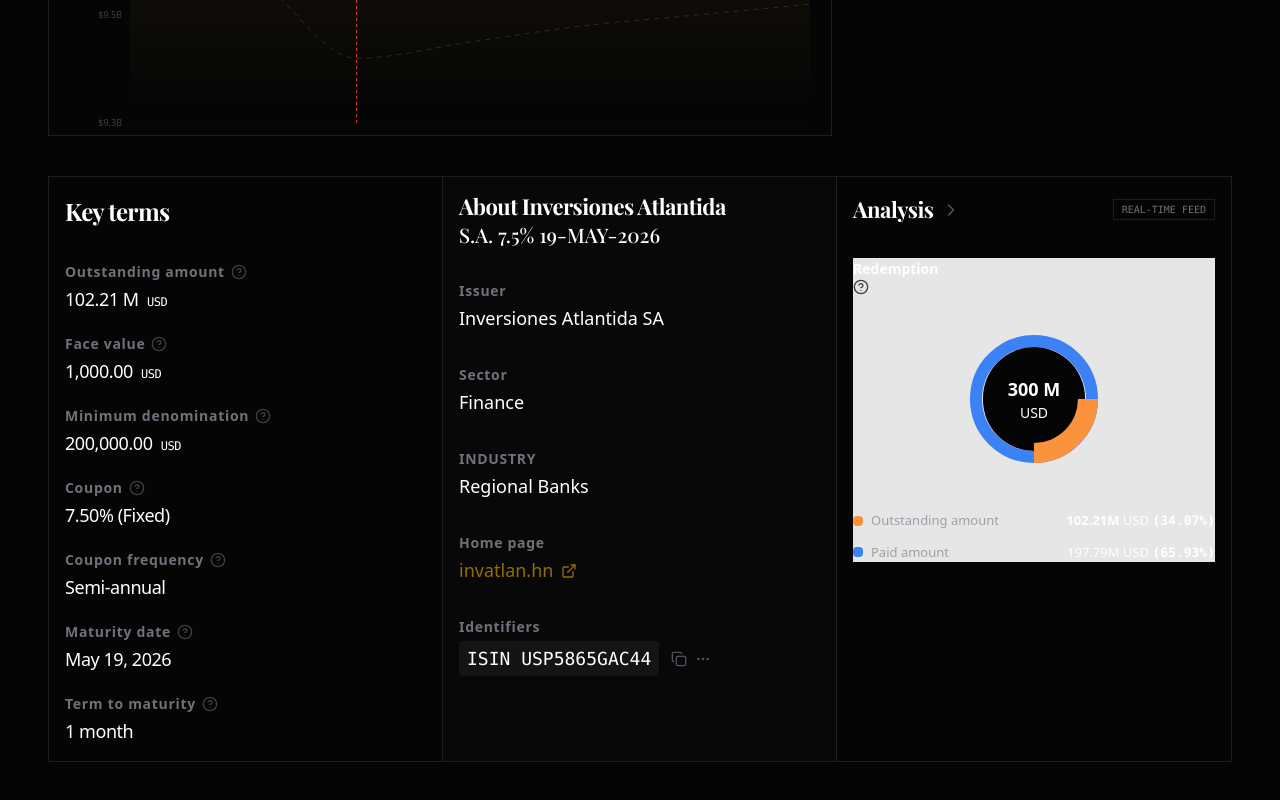
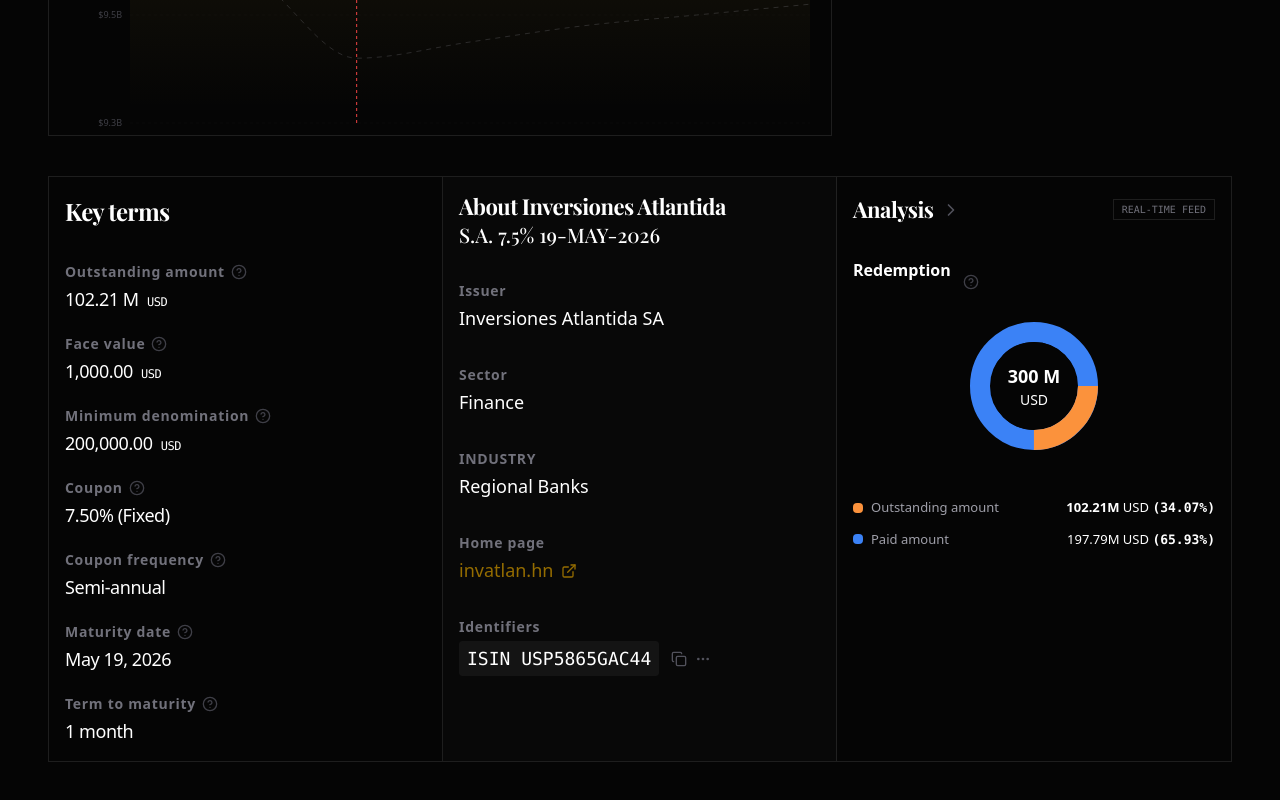
Before and after one commit to legitking4pf/DJF-site, a Next.js app: page /dashboard in a window 1280 px wide. Shown: the part 799-1599 px from the top of the page. Built offline with nearby package versions, Linux system fonts and the light colour scheme; a web font is replaced by a local one.

Commit message:
update TechnicalDossier.tsx

```diff
--- a/src/components/dashboard/TechnicalDossier.tsx
+++ b/src/components/dashboard/TechnicalDossier.tsx
@@ -85,14 +85,16 @@ export const TechnicalDossier = () => {
         </div>
 
         {/* Redemption Donut */}
-        <div className="bg-white/[0.9]">
-          <p className="text-[14px] font-bold text-white mb-6">Redemption <HelpCircle size={16} className="text-zinc-700 group-hover:text-gold transition-colors" /> </p>
-
+        <div>
+          <div className="flex items-center gap-3">
+            <p className="text-[16px] font-bold text-white mb-6">Redemption </p>
+            <HelpCircle size={16} className="text-zinc-700 group-hover:text-gold transition-colors" />
+          </div>
           <div className="flex justify-center items-center relative py-4">
              {/* Simple CSS Donut representation */}
-             <div className="w-32 h-32 rounded-full border-[12px] border-[#3b82f6] flex items-center justify-center relative">
+             <div className="w-32 h-32 rounded-full border-[20px] border-[#3b82f6] flex items-center justify-center relative">
                 {/* Outstanding Segment (Orange - ~34%) */}
-                <div className="absolute inset-[-12px] rounded-full border-[20px] border-transparent border-t-[#fb923c] border-r-[#fb923c] rotate-[45deg]"
+                <div className="absolute inset-[-20px] rounded-full border-[20px] border-transparent border-t-[#fb923c] border-r-[#fb923c] rotate-[45deg]"
                      style={{ clipPath: 'polygon(50% 50%, 100% 0, 100% 100%, 50% 100%)' }} />
 
                 <div className="text-center bg-[#050505] w-full h-full rounded-full flex flex-col items-center justify-center m-[1px]">
```
